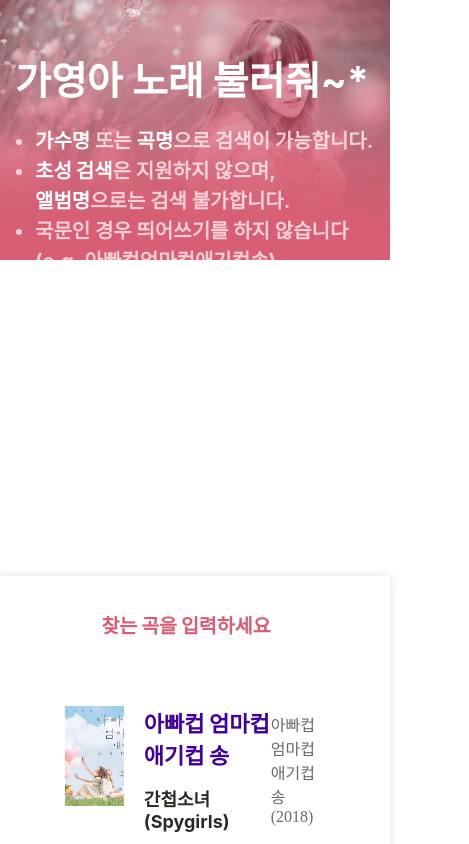
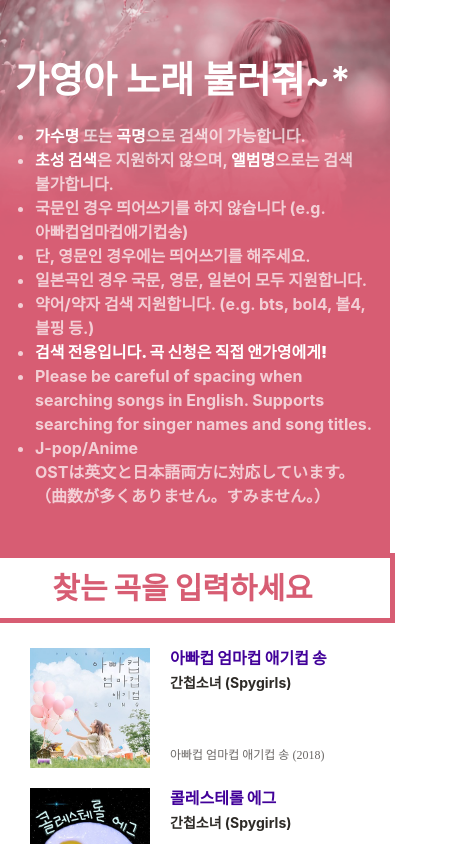
Before and after one commit to dev1studio/gayoung-request, a Next.js app: page / in a window 390 px wide. Shown: the top 844 px of the page, 469 px wide, since content can reach past the window. Built offline with nearby package versions, Linux system fonts and the light colour scheme; a web font is replaced by a local one.

Commit message:
Responsive web

```diff
--- a/pages/index.js
+++ b/pages/index.js
@@ -6,7 +6,8 @@ import { colors, mixin, mq, Rem } from '../styles/designSystem';
 
 const Container = styled.div({
   width: '100%',
-  background: `url(/4740ae9a-12ea-491b-adf7-1d37ec04cca8.png?${(Math.random() * 7).toString(7)}) no-repeat 50% 0/contain`,
+  position: 'relative',
+  background: `${colors.background} url(/4740ae9a-12ea-491b-adf7-1d37ec04cca8.png?${(Math.random() * 7).toString(7)}) no-repeat 50% 0/contain`,
 })
 
 const Contents = styled.div({
@@ -39,21 +40,24 @@ const SearchContainer = styled.main({
 
 const Heading = styled.div({
   paddingTop: Rem(100),
-  [mq.maxTablet]: {
+  [mq.maxLarge]: {
     paddingTop: Rem(50),
   },
   '& h1': {
     fontSize: Rem(70),
+    [mq.maxLarge]: {
+      fontSize: '5.5vw',
+    },
     [mq.maxTablet]: {
-      fontSize: '10vw',
+      fontSize: Rem(37),
     },
   },
 })
 
 const Notice = styled.div({
   margin: `${Rem(50)} 0 ${Rem(300)}`,
-  [mq.maxTablet]: {
-    margin: `${Rem(20)} 0`,
+  [mq.maxLarge]: {
+    margin: `${Rem(20)} 0 ${Rem(250)}`,
   },
 })
 
@@ -68,20 +72,26 @@ const Search = styled.input({
   width: `calc(100% + ${Rem(30)})`,
   height: Rem(100),
   fontSize: Rem(50),
+  [mq.maxLarge]: {
+    height: '7.9vw',
+    fontSize: '3.9vw',
+  },
   [mq.maxTablet]: {
-    fontSize: '5vw',
+    height: Rem(60),
+    fontSize: Rem(30),
   },
 })
 
 const List = styled.ul({
   padding: `${Rem(20)} 0`,
-  [mq.minXsmall]: {
+  [mq.minXlarge]: {
     padding: `${Rem(50)} 0`,
   },
   '& li': {
     display: 'flex',
     justifyContent: 'space-between',
     alignItems: 'center',
+    position: 'relative',
     padding: `${Rem(10)} 0`,
     fontSize: Rem(20),
   },
@@ -92,8 +102,12 @@ const Summary = styled.div({
 })
 
 const Thumbnail = styled.div(({ thumbnail }) => ({
-  width: Rem(100),
-  height: Rem(100),
+  width: Rem(120),
+  height: Rem(120),
+  [mq.minXsmall]: {
+    width: Rem(100),
+    height: Rem(100),
+  },
   '& i': {
     display: 'block',
     width: '100%',
@@ -103,22 +117,51 @@ const Thumbnail = styled.div(({ thumbnail }) => ({
 }))
 
 const Info = styled.div({
+  ...mixin.col,
   display: 'flex',
   flexDirection: 'column',
-  justifyContent: 'center',
   paddingLeft: Rem(20),
+  [mq.minXlarge]: {
+    justifyContent: 'center',
+  },
   '& strong': {
-    paddingBottom: Rem(15),
-    fontSize: Rem(22),
+    paddingBottom: Rem(5),
+    fontSize: Rem(16),
+    [mq.maxTablet]: {
+      lineHeight: '1.3',
+    },
+    [mq.minXsmall]: {
+      fontSize: Rem(22),
+    },
+    [mq.minXlarge]: {
+      paddingBottom: Rem(15),
+    },
   },
   '& em': {
-    fontSize: Rem(18),
+    fontSize: Rem(14),
+    [mq.maxTablet]: {
+      lineHeight: '1.3',
+    },
+    [mq.minXsmall]: {
+      fontSize: Rem(18),
+    },
   },
 })
 
 const Album = styled.small({
-  fontSize: Rem(16),
+  fontSize: Rem(12),
   fontFamily: "'Noto Serif KR', serif",
+  [mq.minXsmall]: {
+    fontSize: Rem(16),
+  },
+  [mq.maxXsmall]: {
+    position: 'absolute',
+    bottom: Rem(15),
+    left: Rem(120),
+  },
+  [mq.maxTablet]: {
+    left: Rem(140)
+  },
 });
 
 export default function Home() {
@@ -157,7 +200,7 @@ export default function Home() {
             <p>약어/약자 검색 지원합니다. (e.g. bts, bol4, 볼4, 블핑 등.)</p>
             <p><strong>검색 전용입니다. 곡 신청은 직접 앤가영에게!</strong></p>
             <p>Please be careful of spacing when searching songs in English. Supports searching for singer names and song titles.</p>
-            <p>J-pop/Anime OSTは英文と日本語両方に対応しています。（曲数が多くありません。すみません。）</p>
+            <p>J-pop/Anime OSTは英文と日本語両方に対応しています。 （曲数が多くありません。すみません。）</p>
           </Notice>
         </Contents>
       </HeadingContainer>
--- a/styles/Home.module.sass
+++ b/styles/Home.module.sass
@@ -7,13 +7,16 @@
       color: $color-white
 
     p
+      display: list-item
       margin-left: rem(20)
+      list-style: outside
       font-weight: 700
-      font-size: rem(20)
+      font-size: rem(16)
       line-height: 1.5
       color: rgba($color-white, .7)
-      display: list-item
-      list-style: outside
+
+      +mq(minXlarge)
+        font-size: rem(20)
 
       strong
         font-weight: 900
@@ -21,16 +24,22 @@
 
   .search-contents
     position: relative
-    box-shadow: 0 0 10px 0 rgba(0, 0, 0, 0.12)
     top: rem(-200)
     background: $color-white
+
+    +mq(minXlarge)
+      box-shadow: 0 0 10px 0 rgba(0, 0, 0, 0.12)
 
     input
       border: 0
       background-color: $color-white
+      position: sticky
+      top: 0
+      z-index: 9
+      outline: rem(5) solid $color-background
       font-weight: 700
-      color: $color-accent
       text-align: center
+      color: $color-important
 
       &::placeholder
         color: $color-background
@@ -40,8 +49,12 @@
         outline: rem(5) solid $color-important
 
     ul
-      padding-right: rem(50)
-      padding-left: rem(50)
+      padding-right: rem(15)
+      padding-left: rem(15)
+
+      +mq(minXlarge)
+        padding-right: rem(50)
+        padding-left: rem(50)
 
       li
         strong
@@ -57,6 +70,12 @@
 .footer-contents
   padding: rem(20) 0
 
+  +mq(maxLarge)
+    position: absolute
+    bottom: 0
+    left: 0
+    width: 100%
+
   p
     margin: rem(5) 0
     font-weight: 700
--- a/styles/designSystem.js
+++ b/styles/designSystem.js
@@ -7,6 +7,12 @@ export const mq = {
   minTablet: `@media screen and (min-width: ${Rem(481)})`,
   maxTablet: `@media screen and (max-width: ${Rem(768)})`,
   minXsmall: `@media screen and (min-width: ${Rem(769)})`,
+  maxXsmall: `@media screen and (max-width: ${Rem(1024)})`,
+  minSmall: `@media screen and (min-width: ${Rem(1025)})`,
+  maxSmall: `@media screen and (max-width: ${Rem(1200)})`,
+  minLarge: `@media screen and (min-width: ${Rem(1201)})`,
+  maxLarge: `@media screen and (max-width: ${Rem(1280)})`,
+  minXlarge: `@media screen and (min-width: ${Rem(1281)})`,
 };
 
 export const colors = {
--- a/styles/designSystem.sass
+++ b/styles/designSystem.sass
@@ -1,5 +1,5 @@
 $padding-horizontal: 15
-$default-width: 769
+$default-width: 1250
 $total-width: $padding-horizontal * 2 + $default-width
 
 $browser-context: 16
@@ -32,6 +32,30 @@ $color-background: #d75d73
 
   @if $mediaquery == minXsmall
     @media screen and (min-width: rem(769))
+      @content
+
+  @if $mediaquery == maxXsmall
+    @media screen and (max-width: rem(1024))
+      @content
+
+  @if $mediaquery == minSmall
+    @media screen and (min-width: rem(1025))
+      @content
+
+  @if $mediaquery == maxSmall
+    @media screen and (max-width: rem(1200))
+      @content
+
+  @if $mediaquery == minLarge
+    @media screen and (min-width: rem(1201))
+      @content
+
+  @if $mediaquery == maxLarge
+    @media screen and (max-width: rem(1280))
+      @content
+
+  @if $mediaquery == minXlarge
+    @media screen and (min-width: rem(1281))
       @content
 
 =mixin($style)
```
